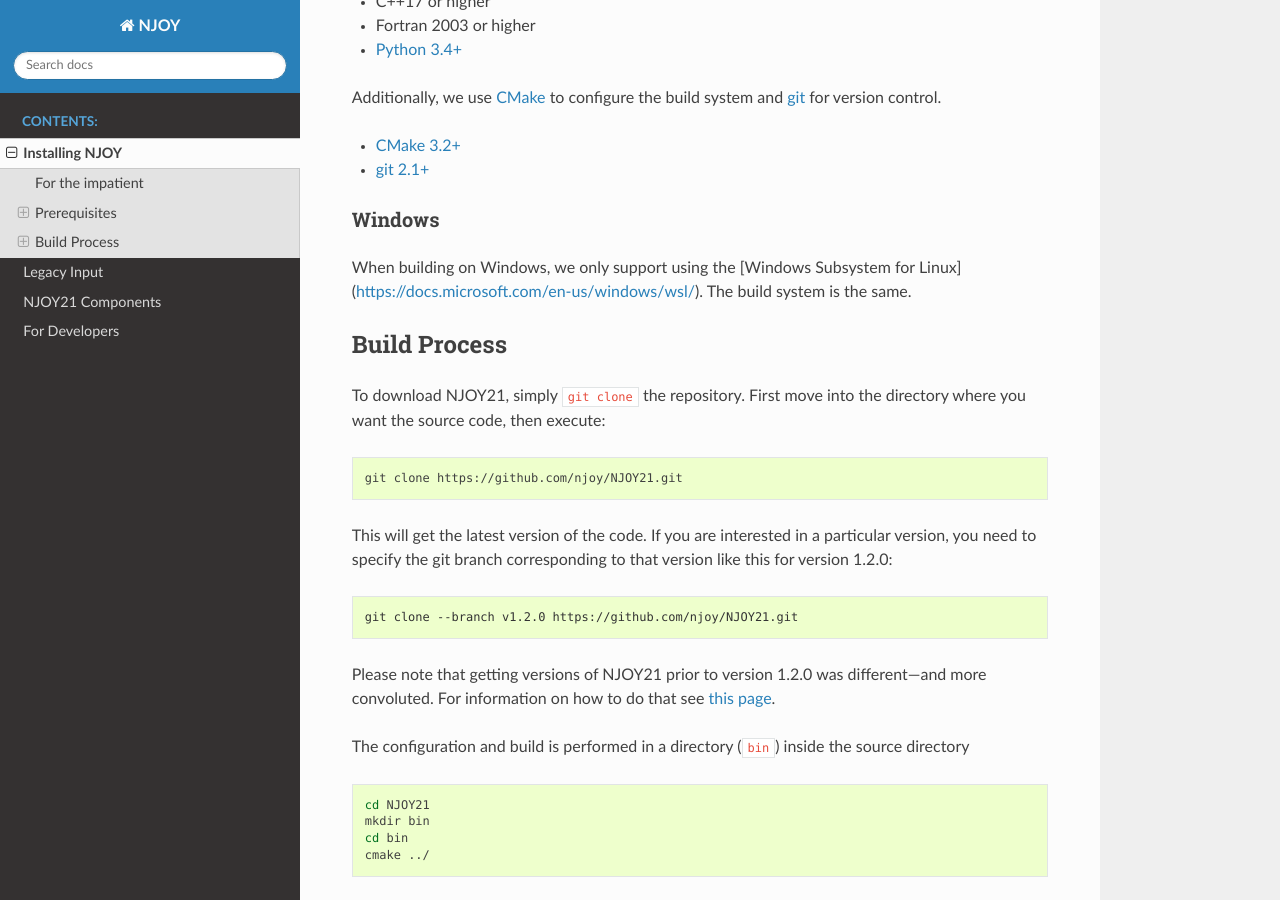
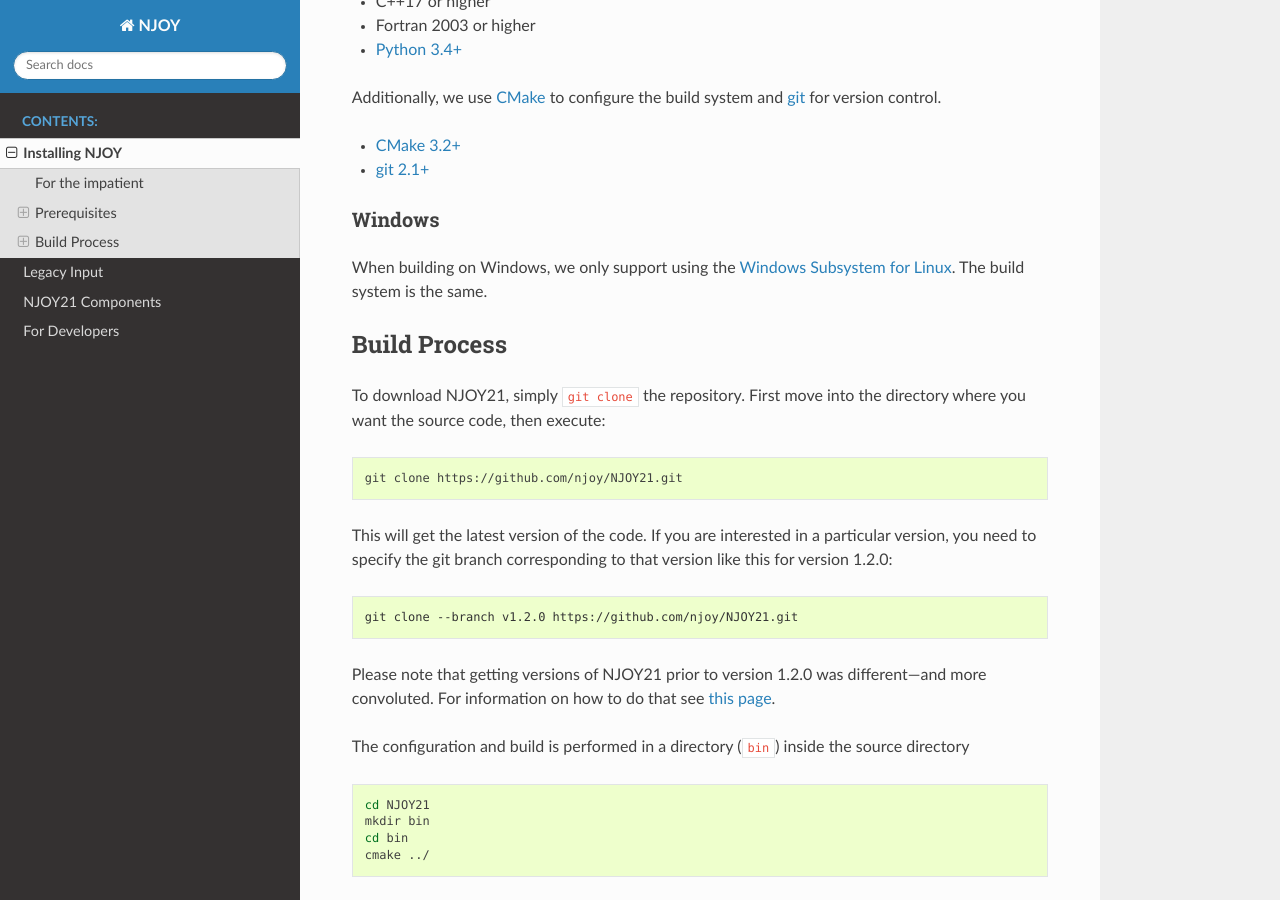
Before and after one commit to njoy/docs, a Sphinx documentation site: the page built from docs/install.rst, in a window 1280 px wide and 900 px high, scrolled down 735 px. Built offline with Sphinx 7.4.7 and the Read the Docs theme 2.0.0, drawn with Linux system fonts in a browser that asks for light colours.

Commit message:
Mixing up markdown and sphinx syntax.

```diff
--- a/docs/install.rst
+++ b/docs/install.rst
@@ -43,7 +43,7 @@
 
 Windows
 -------
-When building on Windows, we only support using the [Windows Subsystem for Linux](https://docs.microsoft.com/en-us/windows/wsl/). The build system is the same.
+When building on Windows, we only support using the `Windows Subsystem for Linux <https://docs.microsoft.com/en-us/windows/wsl/>`__. The build system is the same.
 
 Build Process
 =============
```
